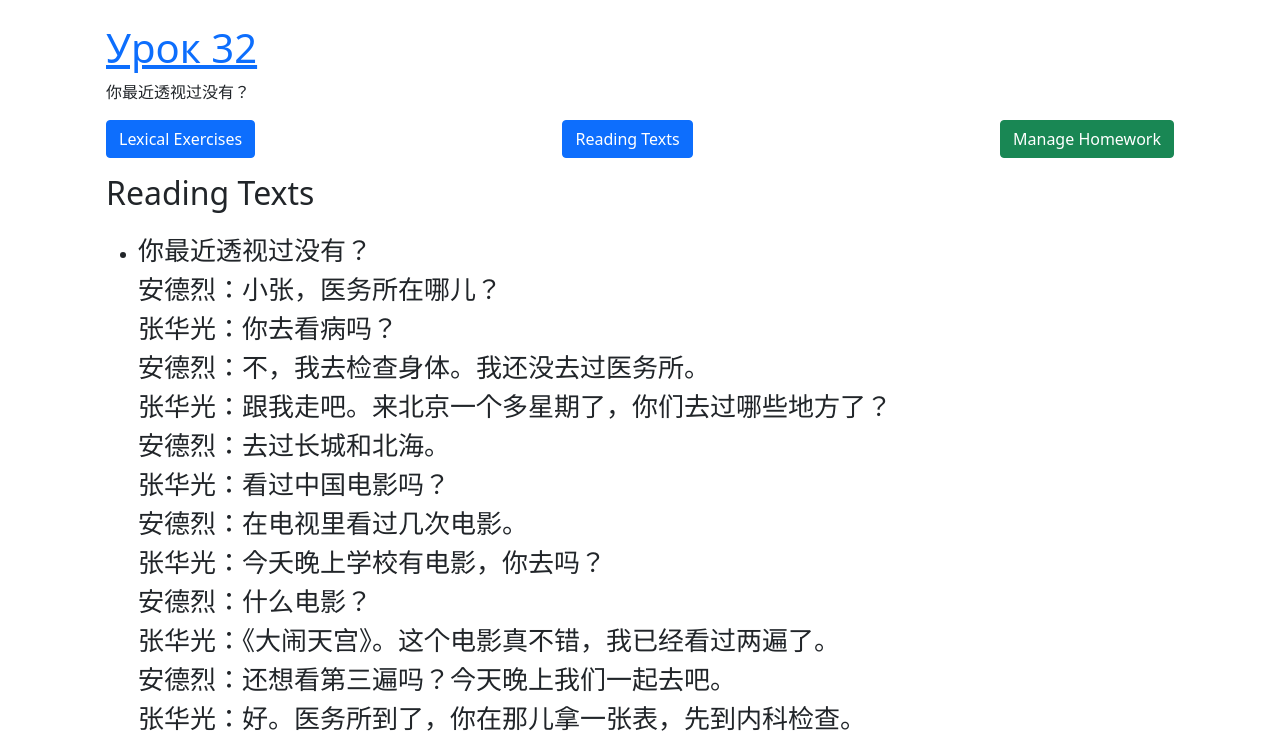
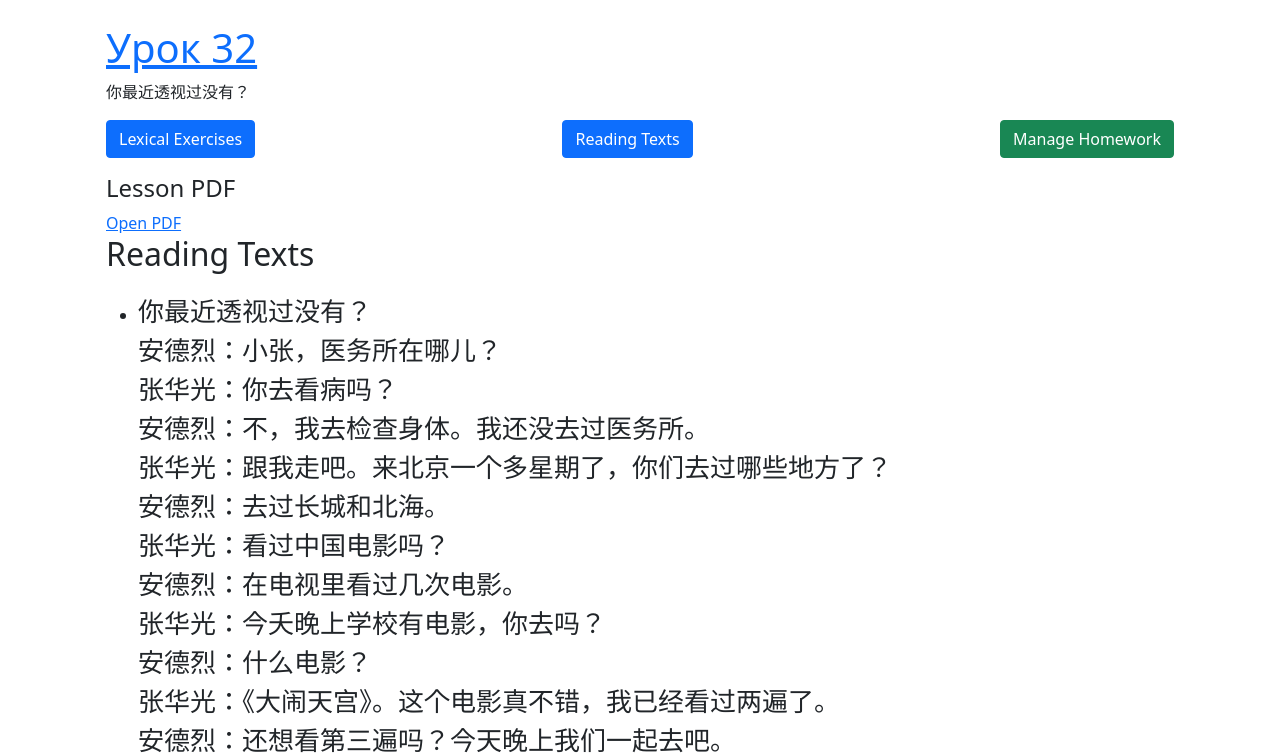
Before and after one commit to laxier/NewChineseDjango, a Django app: page /lessons/1/ in a window 1280 px wide. Shown: the part 83-838 px from the top of the page. Run offline with Django 5.2, Linux system fonts and the light colour scheme; data comes from the database, SQL or seed files in the repository; both versions use the stored data as it was after the commit; some libraries are stand-ins or nearby versions.

Commit message:
Added functionality to handle PDF uploads in Lesson model with file validation. Updated LessonForm and view logic to properly handle file uploads. Enhanced template to display an 'Open PDF' link, ensuring the PDF opens in a new browser tab instead of downloading

```diff
--- a/chinese_learning_platform/lessons/forms.py
+++ b/chinese_learning_platform/lessons/forms.py
@@ -6,7 +6,7 @@ from users.models import Deck
 class LessonForm(forms.ModelForm):
     class Meta:
         model = Lesson
-        fields = ['title', 'description', 'decks', 'words', 'supplementary_words', 'words_for_understanding']
+        fields = ['title', 'description', 'decks', 'words', 'supplementary_words', 'words_for_understanding', 'lesson_file']
         widgets = {
             'decks': forms.SelectMultiple(attrs={'class': 'form-control', 'id': 'searchable-decks'}),
             'words': forms.SelectMultiple(attrs={'class': 'form-control', 'id': 'searchable-words'}),
--- a/chinese_learning_platform/lessons/models.py
+++ b/chinese_learning_platform/lessons/models.py
@@ -2,8 +2,13 @@ from django.db import models
 from chineseword.models import ChineseWord
 from users.models import Deck
 from django.contrib.auth import get_user_model
+from django.core.exceptions import ValidationError
 
 User = get_user_model()
+
+def validate_pdf(value):
+    if not value.name.endswith('.pdf'):
+        raise ValidationError("Only PDF files are allowed.")
 
 class Lesson(models.Model):
     title = models.CharField(max_length=200)
@@ -13,7 +18,7 @@ class Lesson(models.Model):
     words = models.ManyToManyField(ChineseWord, related_name='lessons', blank=True)
     supplementary_words = models.ManyToManyField(ChineseWord, related_name='supplementary_lessons', blank=True)
     words_for_understanding = models.ManyToManyField(ChineseWord, related_name='understanding_lessons', blank=True)
-
+    lesson_file = models.FileField(upload_to='lessons_files/', blank=True, null=True, validators=[validate_pdf])
     def __str__(self):
         return self.title
 
--- a/templates/lessons/edit_lesson.html
+++ b/templates/lessons/edit_lesson.html
@@ -5,7 +5,7 @@
 
 {% block content %}
 <h1>Edit Lesson: {{ form.instance.title }}</h1>
-<form method="post">
+<form method="post" enctype="multipart/form-data">
     {% csrf_token %}
     {% bootstrap_form form %}
     <button type="submit" class="btn btn-primary">Update</button>
--- a/templates/lessons/lesson_detail.html
+++ b/templates/lessons/lesson_detail.html
@@ -13,6 +13,17 @@
         <a href="{% url 'lessons:readingtext_list' lesson.id %}" class="btn btn-primary mb-3">Reading Texts</a>
         <a href="{% url 'lessons:homework_list' lesson.id %}" class="btn btn-success mb-3">Manage Homework</a>
     </div>
+    {% if lesson.lesson_file %}
+    <div class="pdf-section">
+        <h4>Lesson PDF</h4>
+        <!-- Ссылка на открытие PDF-файла в новом окне -->
+        <a href="{{ lesson.lesson_file.url }}" target="_blank">
+            Open PDF
+        </a>
+    </div>
+    {% else %}
+    <p>No PDF available for this lesson.</p>
+    {% endif %}
 
     <!-- Reading Texts Section -->
     {% include 'lessons/includes/reading_texts.html' with reading_texts=reading_texts %}
```
Also changed, not shown: chinese_learning_platform/lessons/migrations/0007_lesson_lesson_file.py (added), db.sqlite3, img.png (added), img_1.png (added), media/homework_images/vASPTyUKvjpeuv3lgSlHG6loEui2Cq_thumb.jpeg (deleted), media/homework_images/vASPTyUKvjpeuv3lgSlHG6loEui2Cq_thumb_cR2uCjJ.jpeg (deleted), 1 other file.
